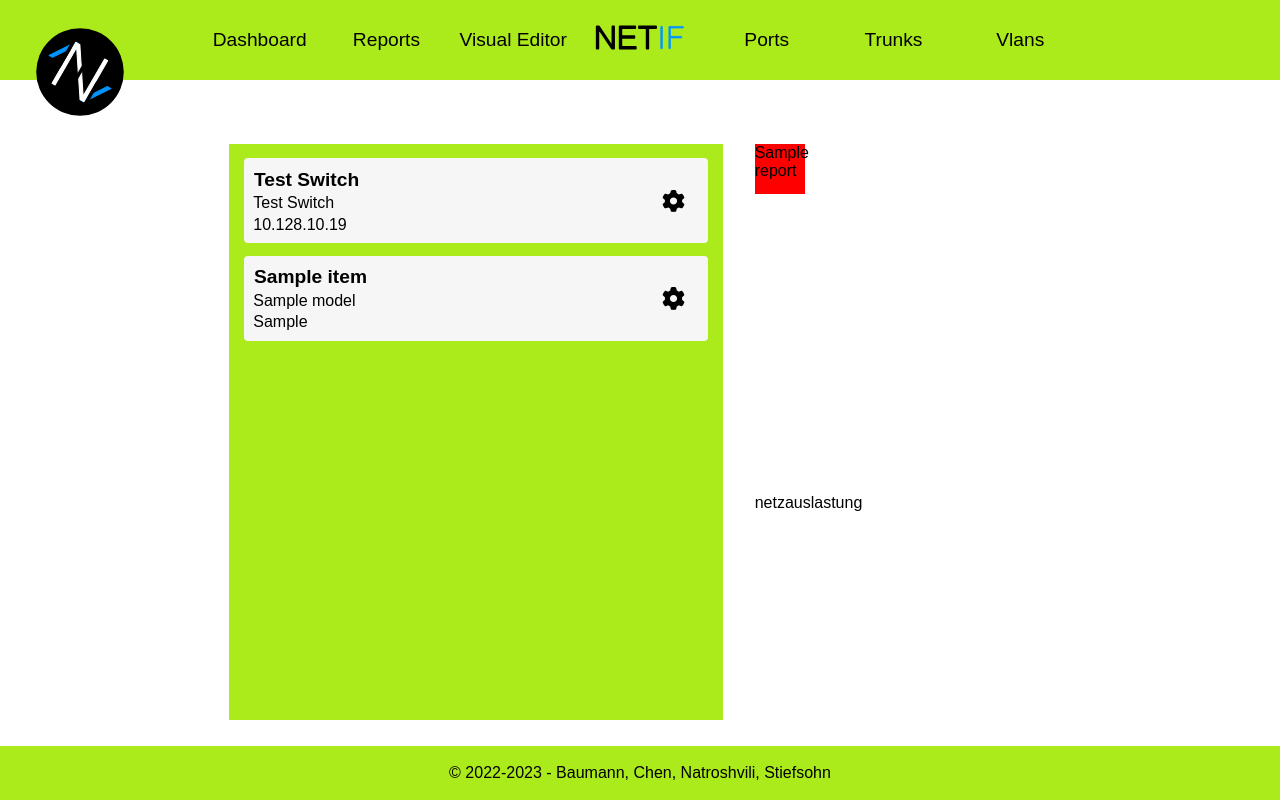
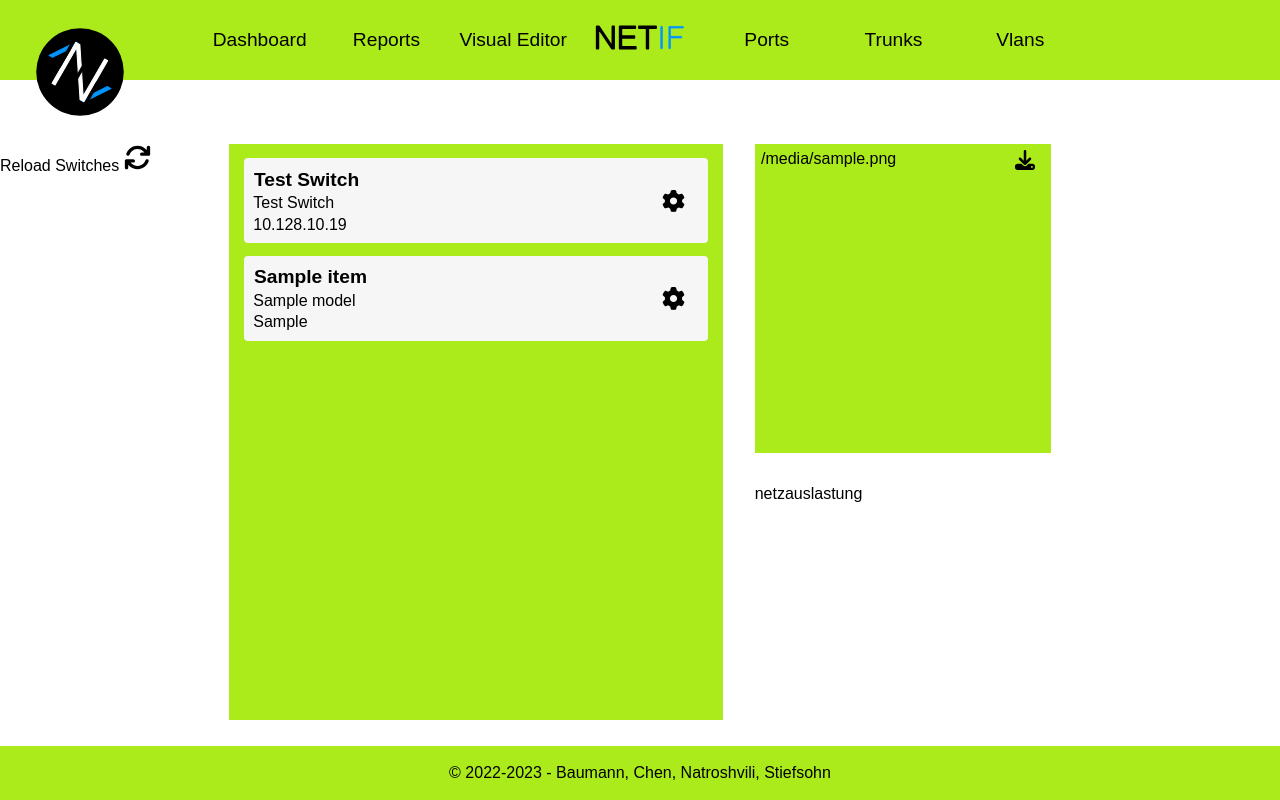
Before and after one commit to TeNatroshvili/netif, a Flask app: template templates/dashboard.html in a window 1280 px wide. Run offline with Flask 2, Linux system fonts and the light colour scheme; the template is opened without the code that fills it: most values are stand-ins (such as "Sample title", 1, 10 or a date in 2020).

Commit message:
refresh button, optic

```diff
--- a/app.py
+++ b/app.py
@@ -8,6 +8,7 @@ import os
 
 from mongodb import switches, settings
 from samba import get_sharedfiles
+from switch_detection import search_switches
 
 app = Flask(__name__)
 
@@ -46,6 +47,9 @@ def scrap_settings():
         del mydict["_id"]
     return json.dumps(set[0])
 
+@app.route('/load_switches')
+def load_switches():
+    return search_switches()
 
 @app.route('/conf/save_system_settings',methods=['POST'])
 def save_system_settings():
--- a/mongodb.py
+++ b/mongodb.py
@@ -14,7 +14,7 @@ settings = collection["settings"]
 # for name in collection.list_collection_names():
 #     print(name)
 
-for switch in settings.find():
+for switch in switches.find():
     print(switch)
-# collection.create_collection("settings")
-# collection.drop_collection("test_switchdata")
+# collection.create_collection("switches")
+# collection.drop_collection("switches")
--- a/samba.py
+++ b/samba.py
@@ -1,20 +1,40 @@
 from smb.SMBConnection import SMBConnection
 
+userID = 'sambauser'
+password = 'Syp2022'
+server_ip = '10.128.10.7'
+
 def get_sharedfiles():
-    userID = 'sambauser'
-    password = 'Syp2022'
-    server_ip = '10.128.10.7'
-
     conn = SMBConnection(userID, password, "", "", "", use_ntlm_v2=True,is_direct_tcp=True)
-
     conn.connect(server_ip, 445)
-
     shares = conn.listShares()
     sharedfiles = []
 
     for share in shares:
         if(share.name in ['reports']):
             sharedfiles = conn.listPath(share.name, '/')
+            for file in sharedfiles:
+                print(file.filename)
 
     conn.close()
     return sharedfiles
+get_sharedfiles()
+
+def download(filename):
+    conn = SMBConnection(userID, password, "", "", "", use_ntlm_v2=True,is_direct_tcp=True)
+    conn.connect(server_ip, 445)
+    if conn:
+        with open("download/"+filename, 'wb') as tmp_file:
+            conn.retrieveFile('reports', '/'+filename, tmp_file)
+            conn.close()
+
+def upload(filename):
+    conn = SMBConnection(userID, password, "", "", "", use_ntlm_v2=True,is_direct_tcp=True)
+    conn.connect(server_ip, 445)
+    if conn:
+        with open("reports/"+filename, 'rb') as file_obj:
+            conn.storeFile('reports', '/'+filename, file_obj)
+        conn.close()
+
+# download("daily_report_12022023.pdf")
+# upload("daily_report_21022023.pdf")
--- a/static/css/dashboard.css
+++ b/static/css/dashboard.css
@@ -15,6 +15,7 @@ version: 1.0
 }
 
 .switch-list {
+    position: relative;
     grid-column: 2;
     grid-row: 1 / 3;
     overflow-y: scroll;
@@ -52,6 +53,7 @@ version: 1.0
 .report-list {
     grid-column: 3;
     grid-row: 1;
+    background-color: var(--green);
 }
 
 .performance-diagram {
@@ -133,3 +135,33 @@ version: 1.0
     padding: .5em;
     margin: .3em
 }
+
+.refresh{
+    height: 1.7em;
+    pointer-events: all;
+}
+
+.refresh:hover{
+    cursor: pointer;
+}
+
+.refreshing{
+    animation: spin 1.5s linear infinite;
+}
+
+.refreshing:hover{
+    cursor: progress;
+}
+
+.download{
+float: right;
+}
+
+.download:hover{
+    cursor: pointer;
+}
+
+.report-list-item{
+    padding: .4em;
+    padding-right: 1em;
+}
--- a/templates/dashboard.html
+++ b/templates/dashboard.html
@@ -18,15 +18,8 @@
             header = document.getElementsByClassName("header")[0]
             content = document.getElementsByClassName("content")[0]
             footer = document.getElementsByClassName("footer")[0]
+            refreshbutton = document.getElementById("refreshbutton")
         }
-
-        // // When the user clicks anywhere outside of the modal, close it
-        // window.addEventListener('click', function (event) {
-        //     console.log("jojo")
-        //     if (event.target == modal) {
-        //         modal.style.display = "none";
-        //     }
-        // })
 
         function openSettings(ip) {
             modal.style.display = "block";
@@ -70,6 +63,22 @@
             modal.children[1].style.display = "none";
             modal.style.display = "none";
         }
+
+        function loadSwitches() {
+            refreshbutton.classList.add("refreshing")
+            refreshbutton.onclick = null
+            fetch(window.location.href + "load_switches")
+                .then(response => console.log(response))
+                .then(nothing => {
+                    refreshbutton.classList.remove("refreshing")
+                    refreshbutton.onclick = loadSwitches
+                    location.reload()
+                })
+        }
+
+        function download_report(filename){
+            alert(filename)
+        }
     </script>
 </head>
 
@@ -89,10 +98,15 @@
         </div>
     </div>
     <div class="content">
+        <div>
+            Reload Switches
+            <img id="refreshbutton" class="refresh" src="{{url_for('static', filename='images/arrows-rotate.svg')}}"
+                alt="refresh" onclick="loadSwitches()">
+        </div>
         <div class="switch-list">
             <div class="switch-list-item">
                 <img class="gear-icon modal-toggle" onclick="openSettings('10.128.10.19')"
-                    src="{{url_for('static', filename='images/gear.svg')}}">
+                    src="{{url_for('static', filename='images/gear.svg')}}" alt="settings">
                 <div class="name-text">
                     <p style="font-weight: bold; font-size: 1.2em;">Test Switch</p>
                     <p style="font-size: 1em;">Test Switch</p>
@@ -113,13 +127,20 @@
         </div>
         <div class="report-list">
             {% for report in reports %}
-            <div style="width:50px; height:50px; background-color:red;">{{ report }}</div>
+            {% if report.filename == '.' or report.filename == '..' %}
+
+            {% else %}
+                <div class="report-list-item">
+                    {{ report.filename }}
+                    <img class="download" style="width:1.2em"
+                            src="{{url_for('static', filename='images/download.svg')}}" alt="download" onclick="download_report('{{report.filename}}')">
+                        </div>
+            {% endif %}
             {% endfor %}
         </div>
         <div class="performance-diagram">
             netzauslastung
         </div>
-
     </div>
     <div id="myModal" class="modal">
         <div class="modal-load"></div>
@@ -135,15 +156,8 @@
                 MAC Adress: <span id="macadress"></span><br>
                 <input type="submit" value="Save">
             </form>
-
         </div>
-
     </div>
-
-<<<<<<< HEAD
-=======
-
->>>>>>> 9bfa2381810402708a3dae51e0ad8c0e19a59f41
     <div class="footer">
         <p>© 2022-2023 - Baumann, Chen, Natroshvili, Stiefsohn</p>
     </div>
```
Also changed, not shown: switch_detection.py (+47 -44 lines), static/images/arrows-rotate.svg (added), static/images/download.svg (added), 3 other files.
